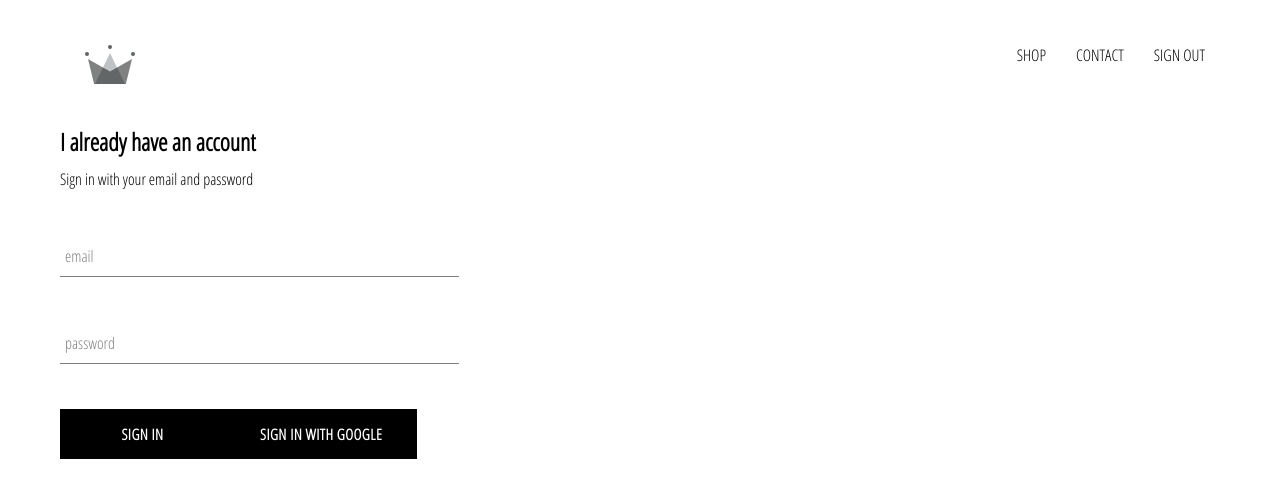
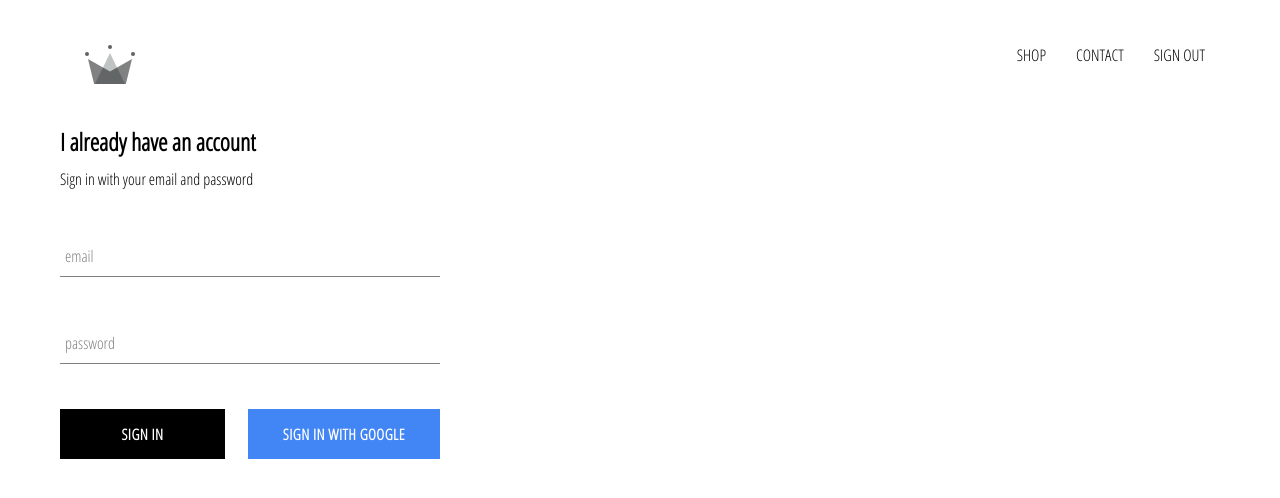
Before and after one commit to dev-winrawee/crwn-clothing, a React (Create React App) app: page /signin in a window 1280 px wide. Shown: the top 498 px of the page. Built offline with nearby package versions, Linux system fonts and the light colour scheme; no server answers.

Commit message:
styling sign in with google button

```diff
--- a/src/App.css
+++ b/src/App.css
@@ -6,3 +6,6 @@
     text-decoration: none;
     color: black;
 }
+* {
+    box-sizing: border-box;
+}
--- a/src/comonents/custom-button/custom-button.component.jsx
+++ b/src/comonents/custom-button/custom-button.component.jsx
@@ -2,8 +2,8 @@
 
 import './custom-button.styles.scss';
 
-const CustomButton = ({children, ...otherProps}) => (
-    <button className = 'custom-button' {...otherProps}>
+const CustomButton = ({children, isGoogleSignIn, ...otherProps}) => (
+    <button className = {`${isGoogleSignIn ? 'google-sign-in' : ''} custom-button`} {...otherProps}>
         {children}
     </button>
 )
--- a/src/comonents/custom-button/custom-button.styles.scss
+++ b/src/comonents/custom-button/custom-button.styles.scss
@@ -19,4 +19,12 @@
       color: black;
       border: 1px solid black;
     }
+    &.google-sign-in{
+        background-color: #4285f4;
+        color: white;
+        &:hover {
+            background-color: #357ae8;
+            border: none;
+        }
+    }
   }
--- a/src/comonents/header/header.component.jsx
+++ b/src/comonents/header/header.component.jsx
@@ -21,7 +21,7 @@
                 currentUser ?
                 (<div className = 'option' onClick = {() => auth.signOut()}> SIGN OUT </div>)
                 :
-                 (<Link className = 'option' to = "/signin"> SIGN IN </Link>)
+                 (<Link className = 'option' to = '/signin'> SIGN IN </Link>)
             }
         </div>
     </div>
--- a/src/comonents/sign-in/sign-in.component.jsx
+++ b/src/comonents/sign-in/sign-in.component.jsx
@@ -49,10 +49,10 @@
                     label='password'
                     required
                     />
-
-
+                    <div className = 'buttons'>
                     <CustomButton type='submit'> Sign in </CustomButton>
-                    <CustomButton onClick={signInWithGoogle}> Sign in with Google</CustomButton>
+                    <CustomButton onClick={signInWithGoogle} isGoogleSignIn> Sign in with Google</CustomButton>
+                    </div>
                 </form>
             </div>
         )
--- a/src/comonents/sign-in/sign-in.styles.scss
+++ b/src/comonents/sign-in/sign-in.styles.scss
@@ -1,9 +1,13 @@
 .sign-in {
-    width: 30vw;
+    width: 380px;
     display: flex;
     flex-direction: column;
 
     .title{
         margin: 10px 0;
     }
+    .buttons{
+        display: flex;
+        justify-content: space-between;
+    }
 }
--- a/src/firebase/firebase.utils.js
+++ b/src/firebase/firebase.utils.js
@@ -18,7 +18,7 @@
   export const auth = firebase.auth();
   export const firestore = firebase.firestore();
 
-  const provider = new firebase.auth.GoogleAuthProvider();
+  var provider = new firebase.auth.GoogleAuthProvider();
   provider.setCustomParameters({
     prompt: 'select_account'
   });
```
